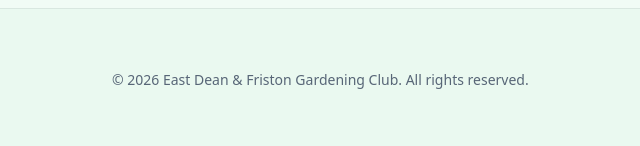
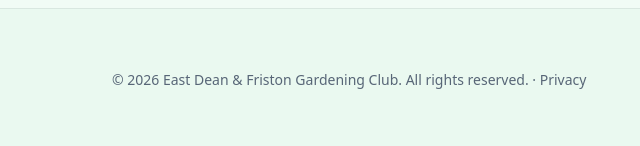
Before and after one commit to edfgc/edfgc-website, a plain HTML site: page tips.html in a window 1280 px wide. Shown: the part 2139-2285 px from the top of the page, 0-640 px from the left. Drawn offline with Linux system fonts and the light colour scheme.

Commit message:
Privacy link added to footer.html

```diff
--- a/tips.html
+++ b/tips.html
@@ -192,9 +192,9 @@
 
 <div class="footer">
   <div class="container footer-inner">
-    <div class="footer-text">
-      © 2026 East Dean &amp; Friston Gardening Club. All rights reserved.
-    </div>
+   <div class="footer-text">
+  © 2026 East Dean &amp; Friston Gardening Club. All rights reserved. · <a href="privacy.html">Privacy</a>
+</div>
 
     <div class="footer-logos">
       <img src="assets/img/edfgc-logo.png" alt="East Dean & Friston Gardening Club logo">
```
